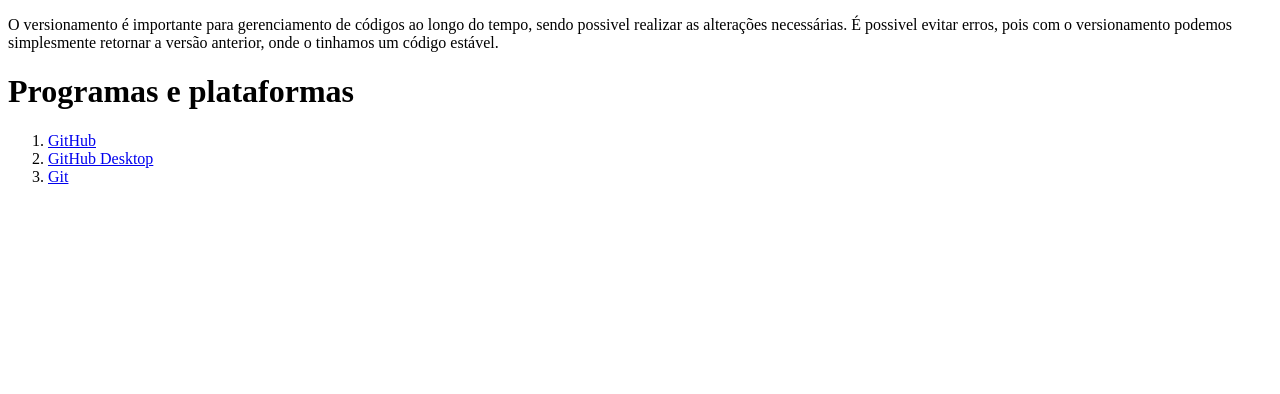
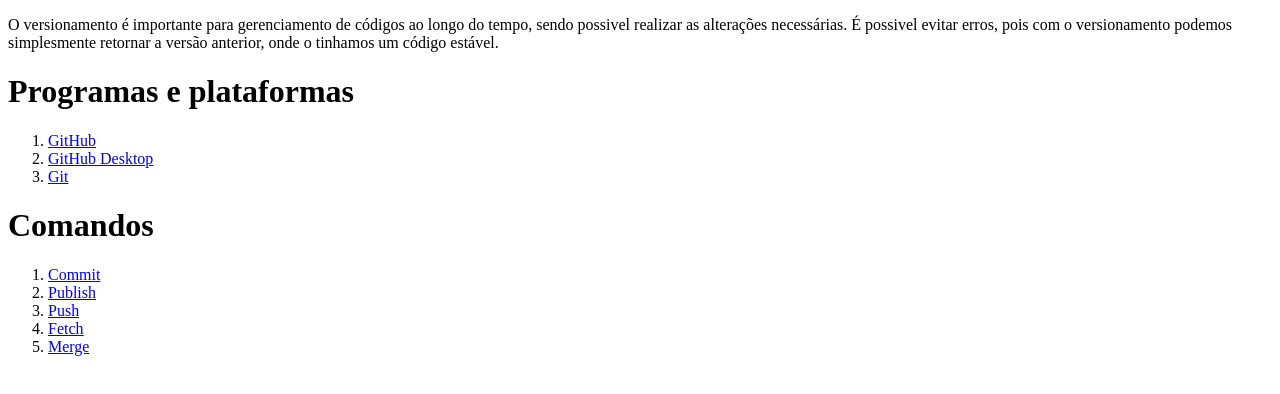
Before and after one commit to alicebiaurnau/Versionamento, a plain HTML site: page index.html in a window 1280 px wide. Drawn offline with Linux system fonts and the light colour scheme.

Commit message:
Lista dos Comandos
Lista ordenada de hiperlinks dos comandos

```diff
--- a/index.html
+++ b/index.html
@@ -13,5 +13,13 @@
         <li><a href="https://desktop.github.com/download/">GitHub Desktop</a></li>
         <li><a href="https://git-scm.com/downloads">Git</a></li>
     </ol>
+    <h1>Comandos</h1>
+    <ol>
+        <li><a href="Comandos/Commit.html">Commit</a></li>
+        <li><a href="Comandos/Publish.html">Publish</a></li>
+        <li><a href="Comandos/Push.html">Push</a></li>
+        <li><a href="Comandos/Fetch.html">Fetch</a></li>
+        <li><a href="Comandos/Merge.html">Merge</a></li>
+    </ol>
 </body>
 </html>
```
Also changed, not shown: Comandos/Commit.html (added), Comandos/Fetch.html (added), Comandos/Merge.html (added), Comandos/Publish.html (added), Comandos/Push.html (added).
